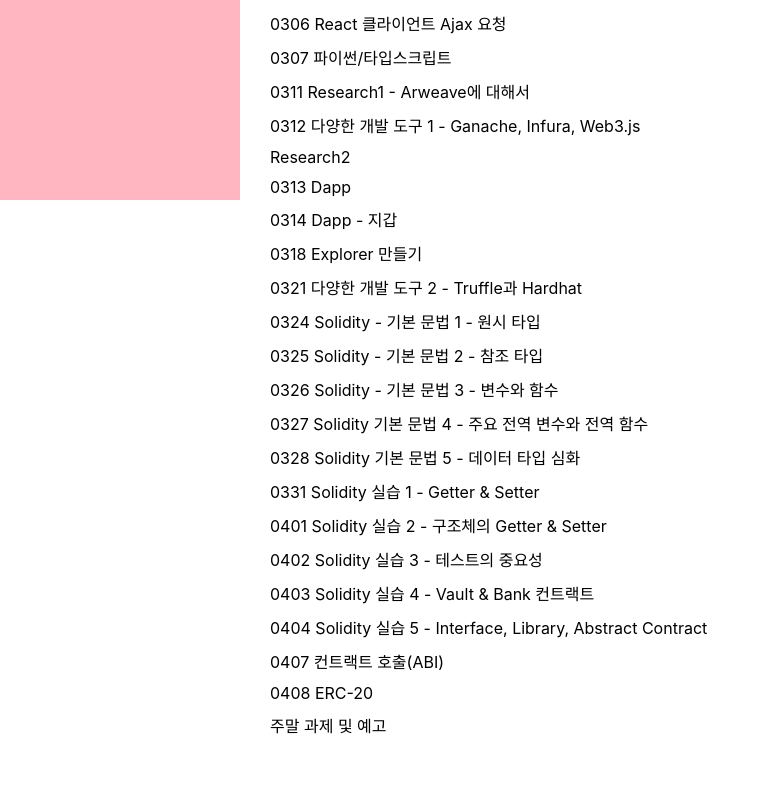
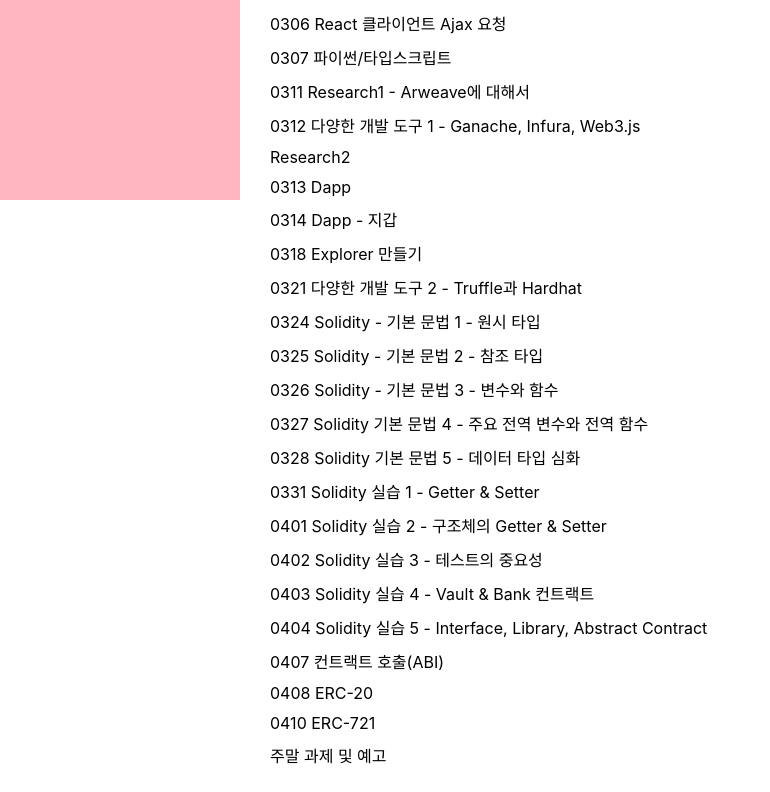
Before and after one commit to dolsotbob/my_first_blog, a React (Create React App) app: page /blog in a window 1280 px wide. Shown: the part 720-1512 px from the top of the page, without its empty margins (0-770 px from the left). Before the commit the page ends 1482 px from the top, so only its background shows below. Built offline with nearby package versions, Linux system fonts and the light colour scheme; a web font is replaced by a local one; what web3 would draw is missing.

Commit message:
adding TIL 0410

```diff
--- a/src/Pages/Blog.tsx
+++ b/src/Pages/Blog.tsx
@@ -53,6 +53,7 @@
       <div onClick={() => navigate('/blog/0404')}>0404 Solidity 실습 5 - Interface, Library, Abstract Contract</div>
       <div onClick={() => navigate('/blog/0407')}>0407 컨트랙트 호출(ABI)</div>
       <div onClick={() => navigate('/blog/0408')}>0408 ERC-20</div>
+      <div onClick={() => navigate('/blog/0410')}>0410 ERC-721</div>
       <div onClick={() => navigate('/blog/0402hw')}>주말 과제 및 예고</div>
       {/* <div href="/signature">0203</div> */}
     </div>
--- /dev/null
+++ b/src/Pages/BlogDaily/TIL0410.tsx
@@ -0,0 +1,13 @@
+import React from 'react'
+
+const TIL0410 = () => {
+    return (
+        <div className='BlogDaily'>
+            <p>2025년 4월 10일</p>
+            <h3>ERC-721</h3>
+
+        </div>
+    )
+}
+
+export default TIL0410
--- a/src/Pages/Blogpage.tsx
+++ b/src/Pages/Blogpage.tsx
@@ -42,6 +42,7 @@
 import TIL0404 from './BlogDaily/TIL0404';
 import TIL0407 from './BlogDaily/TIL0407';
 import TIL0408 from './BlogDaily/TIL0408';
+import TIL0410 from './BlogDaily/TIL0410';
 
 const Blogpage = () => {
     const { slug } = useParams();
@@ -90,6 +91,7 @@
             {slug === "0404" && <TIL0404></TIL0404>}
             {slug === "0407" && <TIL0407></TIL0407>}
             {slug === "0408" && <TIL0408></TIL0408>}
+            {slug === "0410" && <TIL0410></TIL0410>}
         </div>
     );
 };
```
